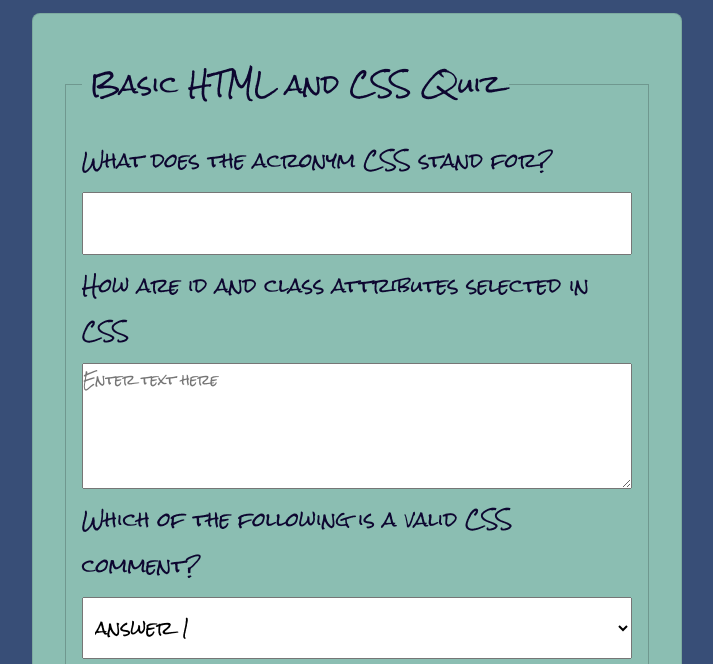
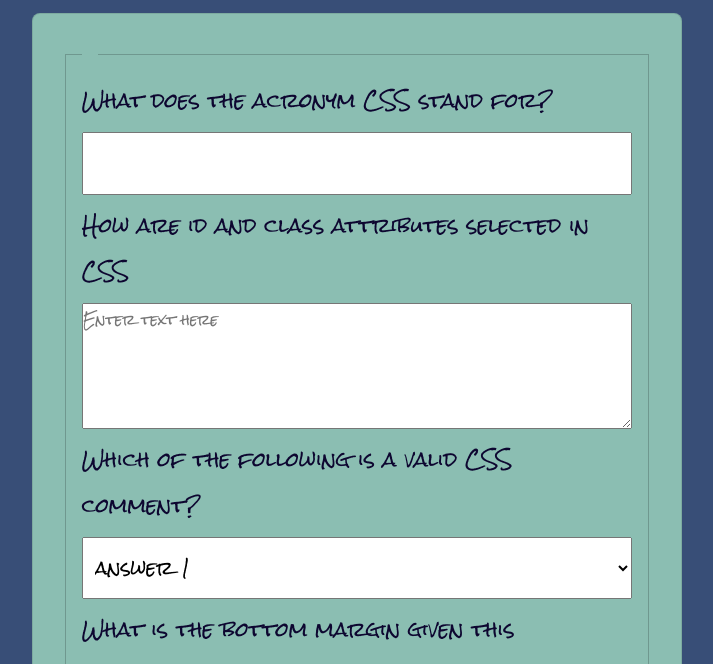
Before and after one commit to chosen2be/wdd130, a plain HTML site: page quiz.html in a window 1280 px wide. Shown: the part 88-752 px from the top of the page, without its empty margins (283-996 px from the left). Drawn offline with Linux system fonts and the light colour scheme.

Commit message:
update header

```diff
--- a/quiz.html
+++ b/quiz.html
@@ -16,7 +16,7 @@
     <main>
         <form>
             <fieldset>
-                <legend>Basic HTML and CSS Quiz</legend>
+                <legend></legend>
                 <label for="q1">What does the acronym CSS stand for?</label>
                 <input type="text" id="q1" name="q1">
                 <label for="q2">How are id and class attributes selected in CSS</label>
```
